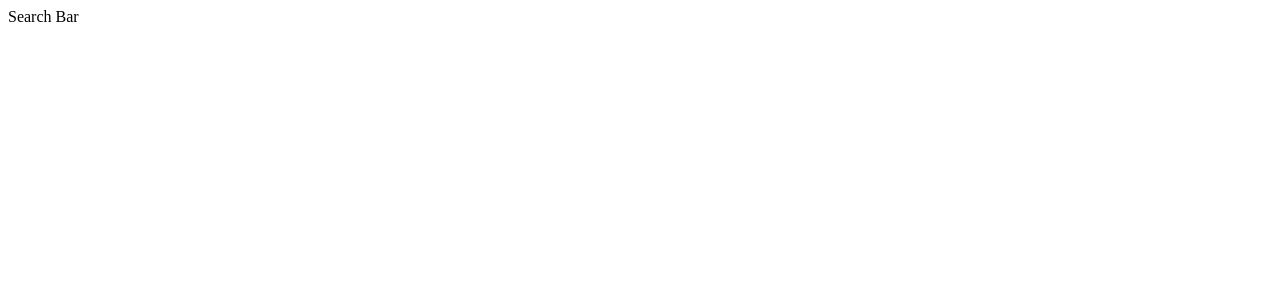
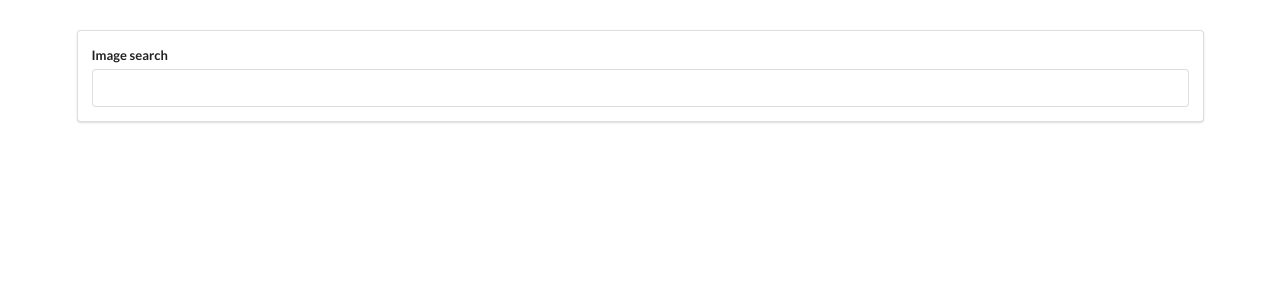
Before and after one commit to kstrus/pics, a React (Create React App) app: page / in a window 1280 px wide. Shown: the top 300 px of the page. Built offline with nearby package versions, Linux system fonts and the light colour scheme.

Commit message:
Create structure for SearchBar component; add styling

```diff
--- a/public/index.html
+++ b/public/index.html
@@ -3,6 +3,7 @@
   <head>
     <meta charset="utf-8">
     <link rel="shortcut icon" href="%PUBLIC_URL%/favicon.ico">
+    <link rel="stylesheet" href="https://cdnjs.cloudflare.com/ajax/libs/semantic-ui/2.4.1/semantic.min.css"/>
     <meta name="viewport" content="width=device-width, initial-scale=1, shrink-to-fit=no">
     <meta name="theme-color" content="#000000">
     <!--
--- a/src/components/App.jsx
+++ b/src/components/App.jsx
@@ -4,7 +4,7 @@
 class App extends React.Component {
     render() {
         return (
-            <div>
+            <div className="ui container" style={{ marginTop: '30px' }}>
                 <SearchBar />
             </div>
         );
--- a/src/components/SearchBar.jsx
+++ b/src/components/SearchBar.jsx
@@ -1,8 +1,24 @@
 import React from 'react';
 
 class SearchBar extends React.Component {
+    onInputChange(event) {
+        console.log(event.target.value);
+    }
+
     render() {
-        return <div>Search Bar</div>;
+        return (
+            <div className="ui segment">
+                <form className="ui form">
+                    <div className="field">
+                        <label>Image search</label>
+                        <input
+                            type="text"
+                            onChange={this.onInputChange}
+                        />
+                    </div>
+                </form>
+            </div>
+        );
     }
 }
 
```
